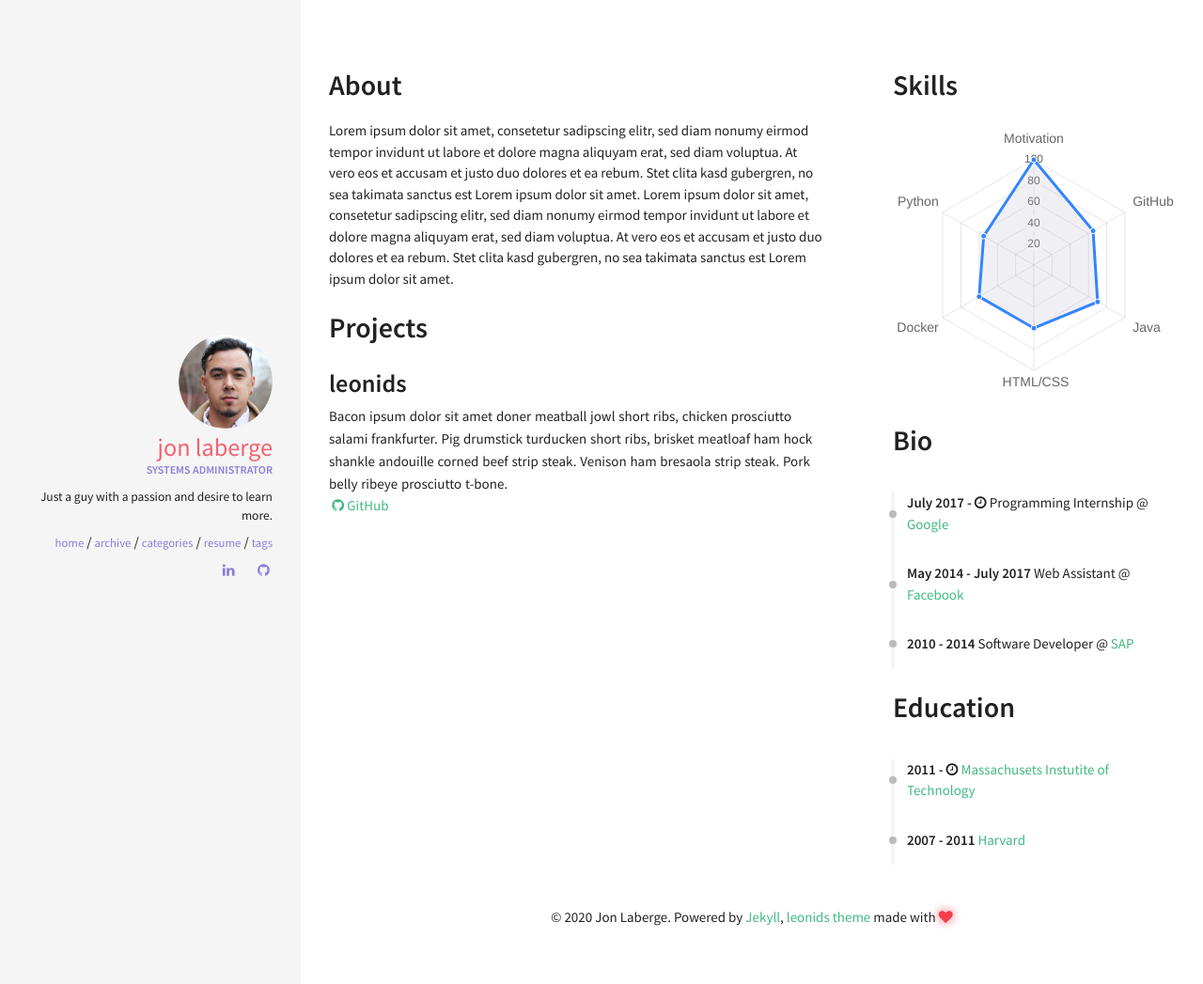
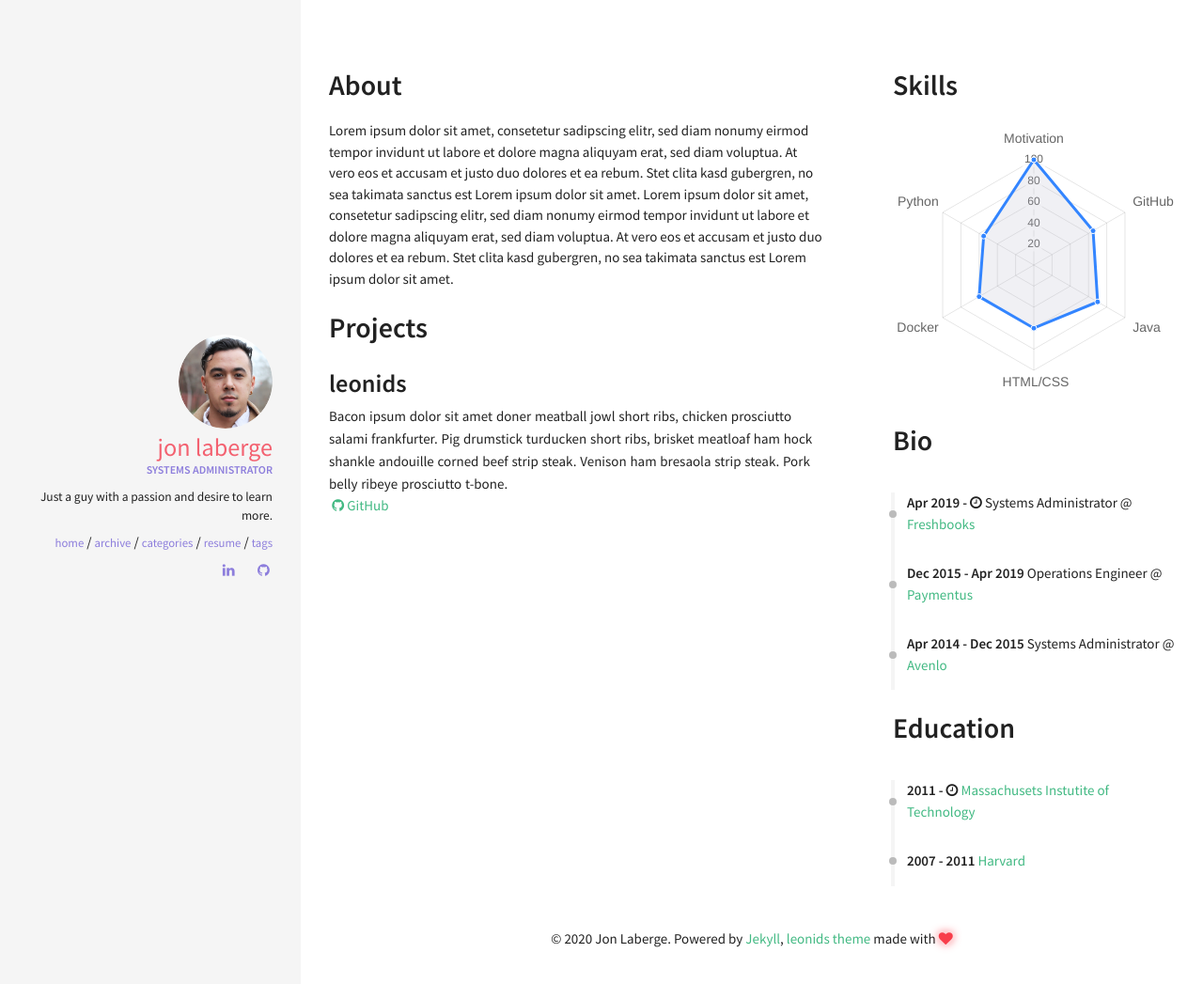
Before and after one commit to jrlaberge/jrlaberge.github.io, a Jekyll site: the page built from resume.html, in a window 1280 px wide. Shown: the top 1047 px of the page at 94% size. Built offline with Jekyll 4.4.1, drawn with Linux system fonts in a browser that asks for light colours; nearby versions of some CDN libraries.

Commit message:
Update careers.yml

```diff
--- a/_data/index/careers.yml
+++ b/_data/index/careers.yml
@@ -1,16 +1,16 @@
 # careers section data
 # if you don't have language feature(language.yml is empty), ignore "i18n" items
-- name: Google
-  link: http://www.google.com/
-  date: July 2017 - <i class="fa fa-clock-o" aria-hidden="true" title="Until Now"></i>
-  job: Programming Internship
+- name: Freshbooks
+  link: http://www.freshbooks.com/
+  date: Apr 2019 - <i class="fa fa-clock-o" aria-hidden="true" title="Until Now"></i>
+  job: Systems Administrator
 
-- name: Facebook
-  link: http://www.facebook.com/
-  date: May 2014 - July 2017
-  job: Web Assistant
+- name: Paymentus
+  link: http://www.paymentus.com/
+  date: Dec 2015 - Apr 2019
+  job: Operations Engineer
 
-- name: SAP
-  link: https://www.sap.com/
-  date: 2010 - 2014
-  job: Software Developer
+- name: Avenlo
+  link: https://www.avenlo.com/
+  date: Apr 2014 - Dec 2015
+  job: Systems Administrator
```
